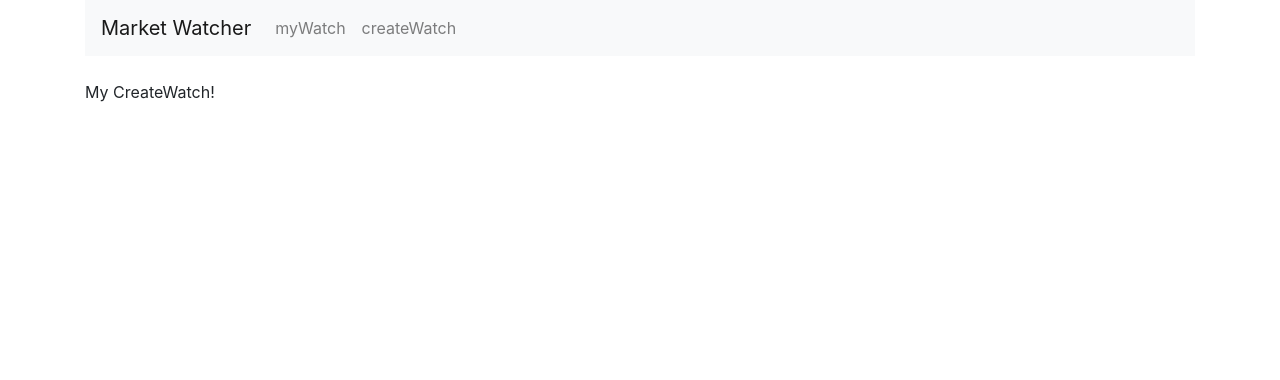
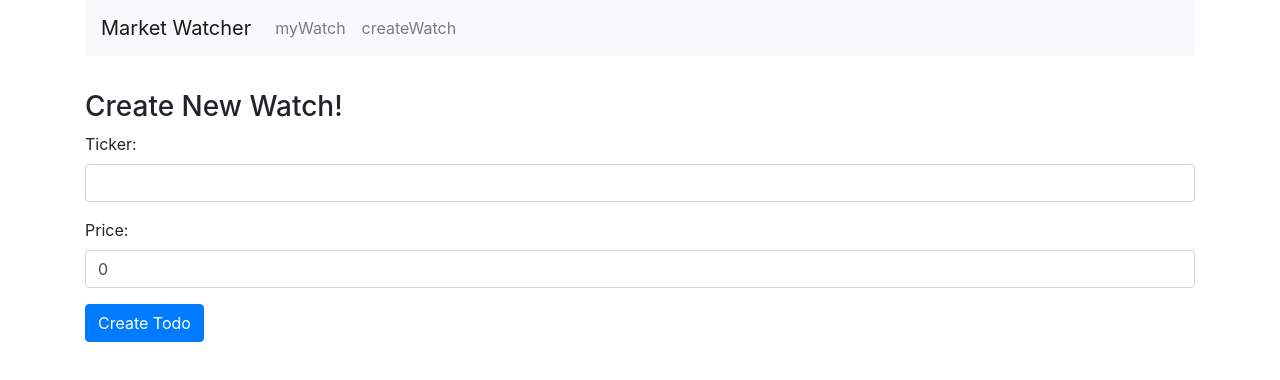
Before and after one commit to wjabbour/market-watcher, a React (Create React App) app: page /create in a window 1280 px wide. Shown: the top 380 px of the page. Built offline with nearby package versions, Linux system fonts and the light colour scheme.

Commit message:
Create form for watch creation

```diff
--- a/src/components/CreateWatch.js
+++ b/src/components/CreateWatch.js
@@ -12,6 +12,7 @@ class CreateWatch extends Component {
 
         this.onChangePrice = this.onChangePrice.bind(this);
         this.onChangeTicker = this.onChangeTicker.bind(this);
+        this.onSubmit = this.onSubmit.bind(this);
     }
 
     onChangeTicker(e) {
@@ -24,11 +25,8 @@ class CreateWatch extends Component {
             price: e.target.value
         });
     }
-
     onSubmit(e) {
         e.preventDefault();
-
-        console.log("Form is submitted!");
 
         this.setState({
             ticker: "",
@@ -36,7 +34,33 @@ class CreateWatch extends Component {
         });
     }
     render() {
-        return <p>My CreateWatch!</p>
+        return (
+            <div style={{marginTop: 10}}>
+            <h3>Create New Watch!</h3>
+            <form onSubmit={this.onSubmit}>
+                <div className="form-group">
+                    <label> Ticker: </label>
+                    <input  type="text"
+                            className="form-control"
+                            value={this.state.ticker}
+                            onChange={this.onChangeTicker}
+                            />
+                </div>
+                <div className="form-group">
+                    <label>Price: </label>
+                    <input
+                            type="text"
+                            className="form-control"
+                            value={this.state.price}
+                            onChange={this.onChangePrice}
+                            />
+                </div>
+                <div className="form-group">
+                    <input type="submit" value="Create Todo" className="btn btn-primary" />
+                </div>
+            </form>
+        </div>
+        );
     }
 }
 
```
